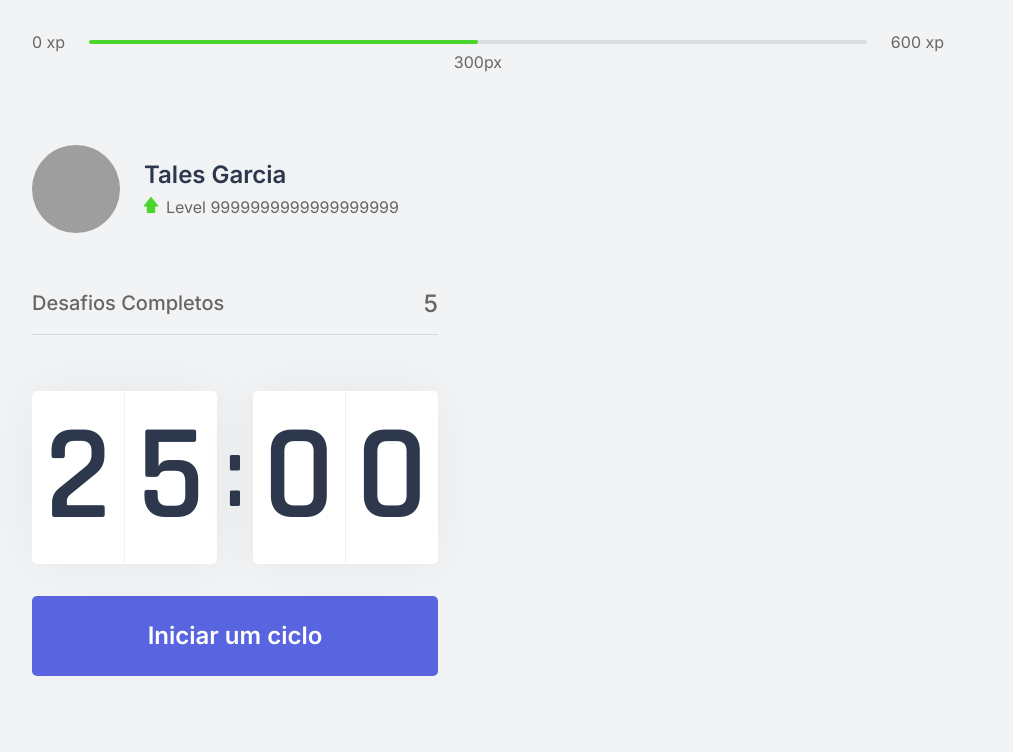
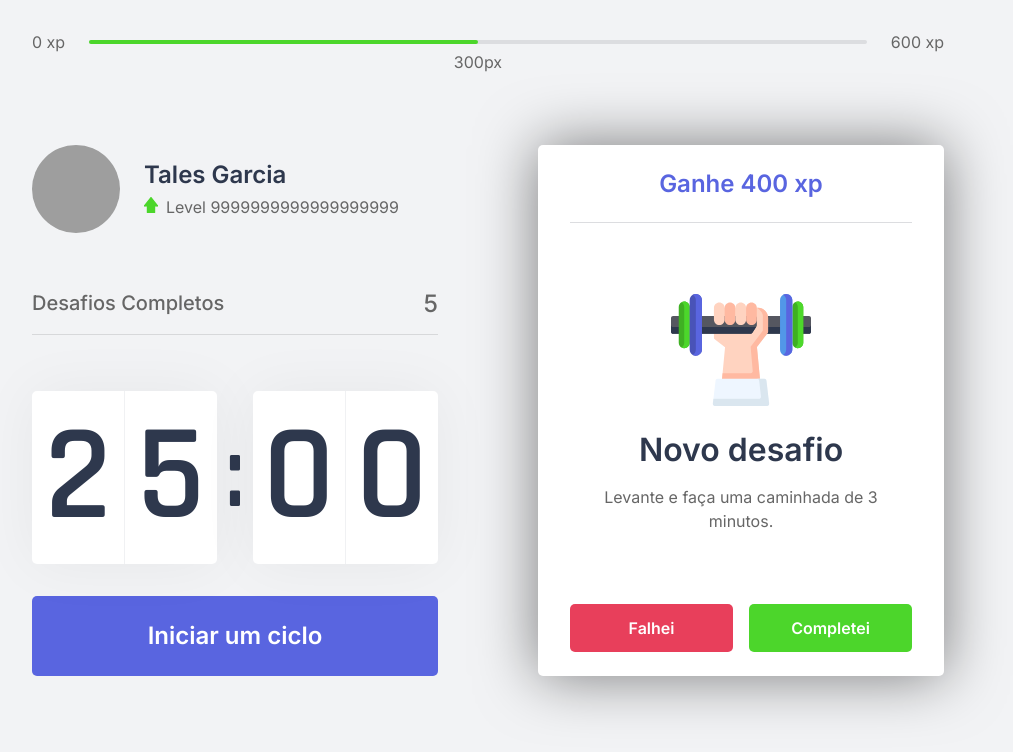
Before and after one commit to tales-garcia/moveit-frontend, a Next.js app: page / in a window 1280 px wide. Shown: the top 752 px of the page, without its empty margins (152-1165 px from the left). Built offline with nearby package versions, Linux system fonts and the light colour scheme; grey boxes are pictures that could not be loaded.

Commit message:
feat(main page): display challenges box on screen

```diff
--- a/src/pages/index.tsx
+++ b/src/pages/index.tsx
@@ -5,6 +5,7 @@ import Countdown from '../components/Countdown';
 import ExperienceBar from '../components/ExperienceBar';
 import Profile from '../components/Profile';
 import Head from 'next/head';
+import ChallengeBox from '../components/ChallengeBox';
 
 const Container = styled.div`
   height: 100vh;
@@ -39,7 +40,7 @@ function App() {
           <Countdown />
         </div>
         <div>
-
+          <ChallengeBox />
         </div>
       </section>
     </Container>
```
